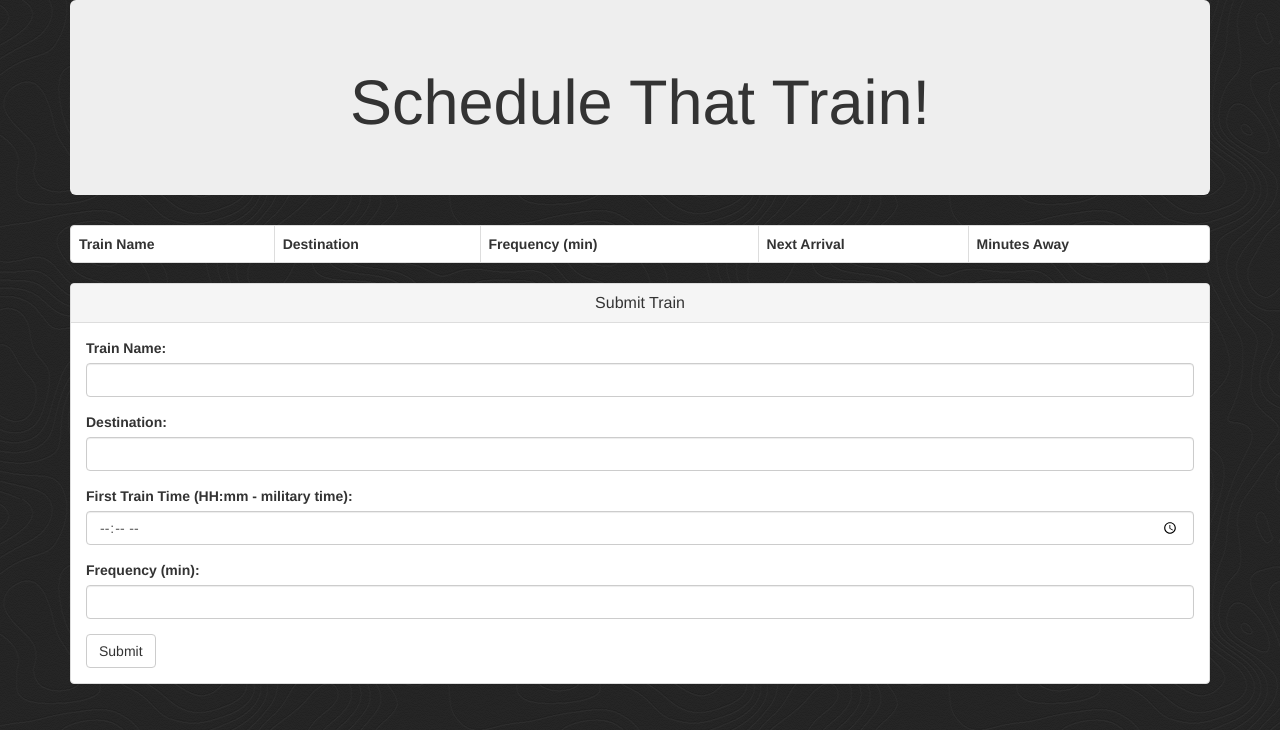
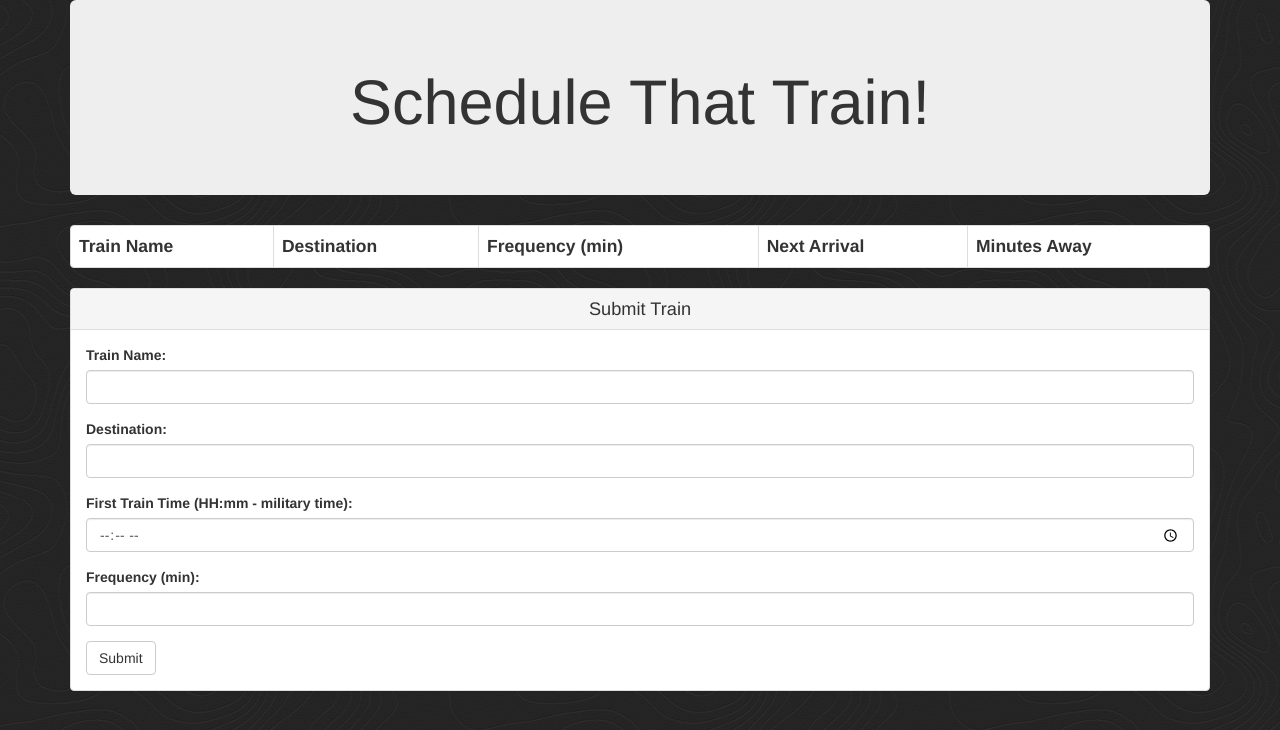
Before and after one commit to CodingKaiser/TrainScheduler, a PHP site: page / in a window 1280 px wide. Shown: the top 730 px of the page. Run offline with PHP 8.4, Linux system fonts and the light colour scheme; lists and menus that the app fills with data are empty; some libraries are stand-ins or nearby versions.

```diff
--- a/assets/css/style.css
+++ b/assets/css/style.css
@@ -6,3 +6,11 @@ body {
 	background-image: url('../images/cartographer.png');
 	background-repeat: repeat;
 }
+
+th {
+	font-size: 1.25em;
+}
+
+h3.panel-title {
+	font-size: 1.3em;
+}
```
Also changed, not shown: assets/javascript/app.js (+0 -40 lines).
